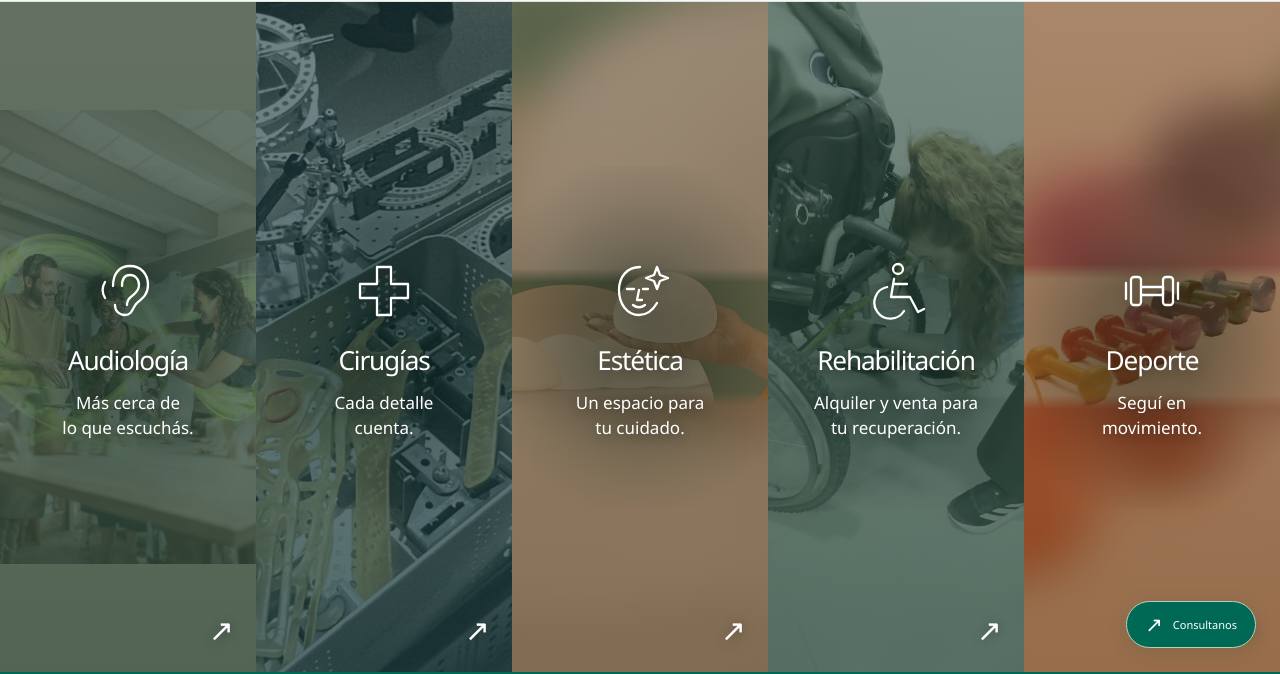
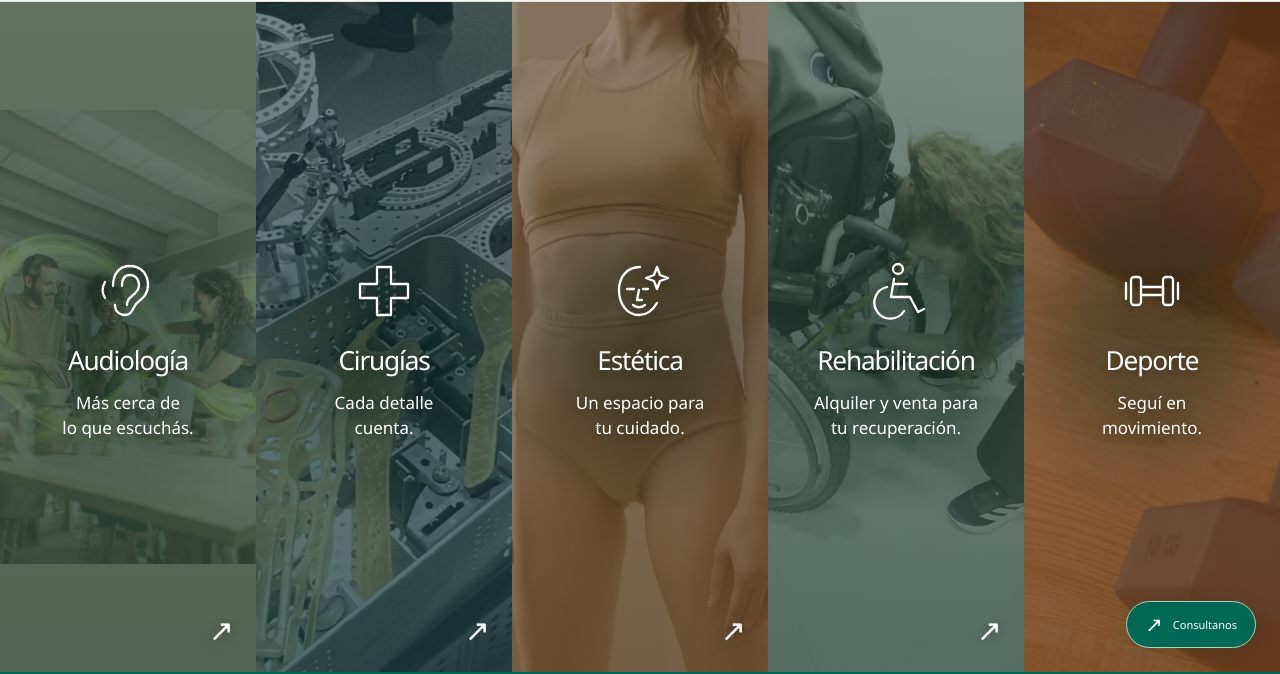
Before and after one commit to merinobruno/webcarahue, a plain HTML site: page dist/index.html in a window 1280 px wide. Shown: the part 129-803 px from the top of the page. Drawn offline with Linux system fonts and the light colour scheme.

Commit message:
fix(home): fill specialty panels with licensed photos

```diff
--- a/dist/index.html
+++ b/dist/index.html
@@ -36,7 +36,7 @@
             <span class="panel-arrow" aria-hidden="true">↗</span>
           </a>
           <a class="specialty-panel panel-estetica" href="#area/estetica" aria-label="Estética">
-            <img src="assets/carahue-area-estetica.jpg" alt="">
+            <img src="assets/area-estetica-garment.webp" alt="">
             <div class="panel-content"><svg class="panel-icon" viewBox="0 0 64 64" fill="none" stroke="currentColor" stroke-width="2.3" stroke-linecap="round" stroke-linejoin="round" aria-hidden="true" focusable="false"><path d="M32 8c-13 0-21 10-21 23 0 14 8 25 20 25 8 0 14-5 18-12"/><path d="M19 30h7M35 30h5M31 31l-2 10h5M25 46c4 3 8 3 12 0"/><path d="m49 8 3 8 8 3-8 3-3 8-3-8-8-3 8-3z"/></svg><h2 id="panel-estetica-title">Estética</h2><p class="panel-description">Un espacio para<br> tu cuidado.</p></div>
             <span class="panel-arrow" aria-hidden="true">↗</span>
           </a>
@@ -46,7 +46,7 @@
             <span class="panel-arrow" aria-hidden="true">↗</span>
           </a>
           <a class="specialty-panel panel-deportes" href="#area/deportes" aria-label="Deporte">
-            <img src="assets/carahue-dumbbells.webp" alt="">
+            <img src="assets/area-deporte-dumbbells.webp" alt="">
             <div class="panel-content"><svg class="panel-icon" viewBox="0 0 64 64" fill="none" stroke="currentColor" stroke-width="2.3" stroke-linecap="round" stroke-linejoin="round" aria-hidden="true" focusable="false"><rect x="11" y="18" width="10" height="28" rx="3"/><rect x="43" y="18" width="10" height="28" rx="3"/><path d="M21 28h22v8H21M6 24v16M58 24v16"/></svg><h2 id="panel-deportes-title">Deporte</h2><p class="panel-description">Seguí en<br> movimiento.</p></div>
             <span class="panel-arrow" aria-hidden="true">↗</span>
           </a>
--- a/dist/styles.css
+++ b/dist/styles.css
@@ -119,20 +119,16 @@
 .phonak-products figcaption{padding:20px 24px;border-top:1px solid var(--line);font-size:20px;font-weight:500;color:var(--green)}
 @media(max-width:760px){.audiology-route{gap:28px}.audiology-route .detail-side ul{grid-template-columns:1fr;gap:16px}.phonak-products{grid-template-columns:1fr;gap:20px}.phonak-products img{max-height:340px}.phonak-gallery h2{font-size:30px}.phonak-gallery{margin-bottom:35px}}
 
-/* Keep campaign faces and whole products inside differently shaped area panels. */
+/* Preserve campaign faces while the stock photographs fill the other area panels. */
 .panel-audifonos picture{position:absolute;inset:0;z-index:-2}
 .panel-audifonos picture img{z-index:auto;object-fit:contain;object-position:center;transform:none!important}
 .panel-audifonos{background:#b3a99b}
-.panel-estetica,.panel-deportes{background:#e6e1d5}
-.panel-estetica{--product-photo:url('assets/carahue-area-estetica.jpg')}
-.panel-deportes{--product-photo:url('assets/carahue-dumbbells.webp')}
-.panel-estetica:after,.panel-deportes:after{content:"";position:absolute;inset:-35px;z-index:-3;background-image:var(--product-photo);background-size:cover;background-position:center;filter:blur(24px);opacity:.8}
-.panel-estetica img,.panel-deportes img{inset:50% 0 auto;width:100%;height:auto;object-fit:contain;padding:0;transform:translateY(-50%)!important;mask-image:linear-gradient(180deg,transparent,#000 10%,#000 90%,transparent)}
+/* Full-bleed licensed photographs; no duplicate background or artificial blur. */
+.panel-estetica{--photo-position:53% 50%;--mobile-photo-position:53% 32%}
+.panel-deportes{--photo-position:50% 50%;--mobile-photo-position:50% 15%}
 @media(min-width:761px) and (max-width:1199px){
   .panel-audifonos picture img{object-fit:contain;object-position:center}
-  .panel-estetica img,.panel-deportes img{width:100%;object-position:center}
 }
 @media(max-width:760px){
   .panel-audifonos picture img{object-fit:cover;object-position:center top}
-  .panel-estetica img,.panel-deportes img{inset:50% 0 auto auto;width:56%;padding:0;object-position:center}
 }
```
Also changed, not shown: dist/assets/area-deporte-dumbbells.webp (added), dist/assets/area-estetica-garment.webp (added), 1 other file.
